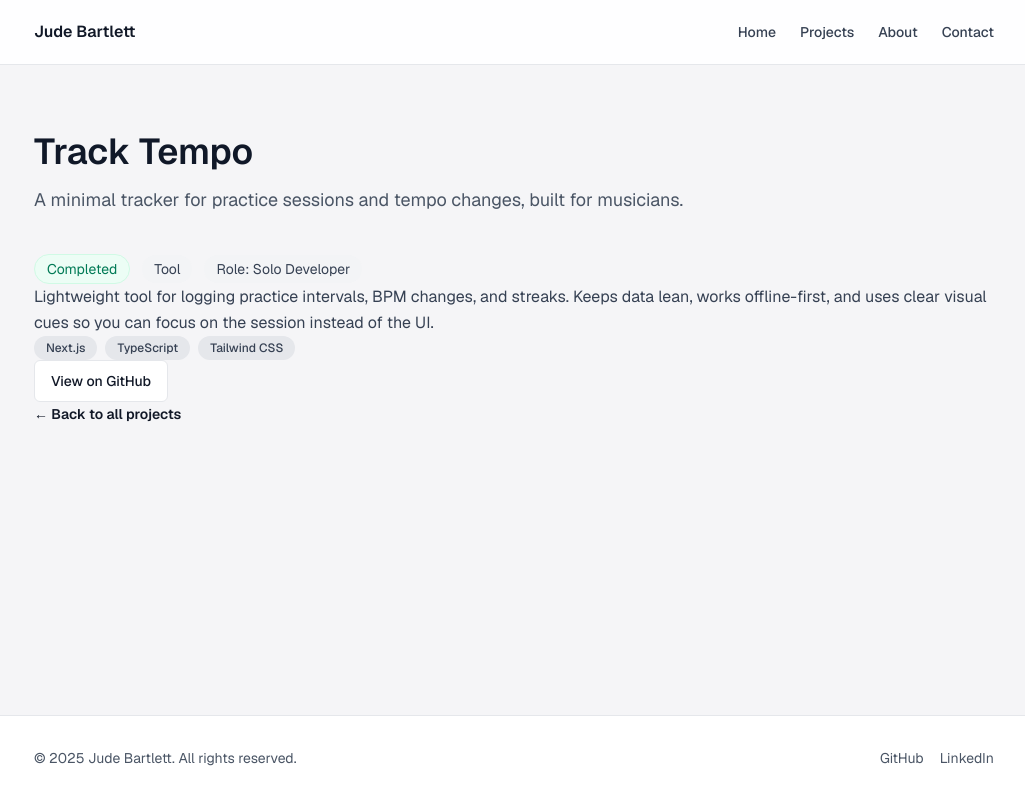
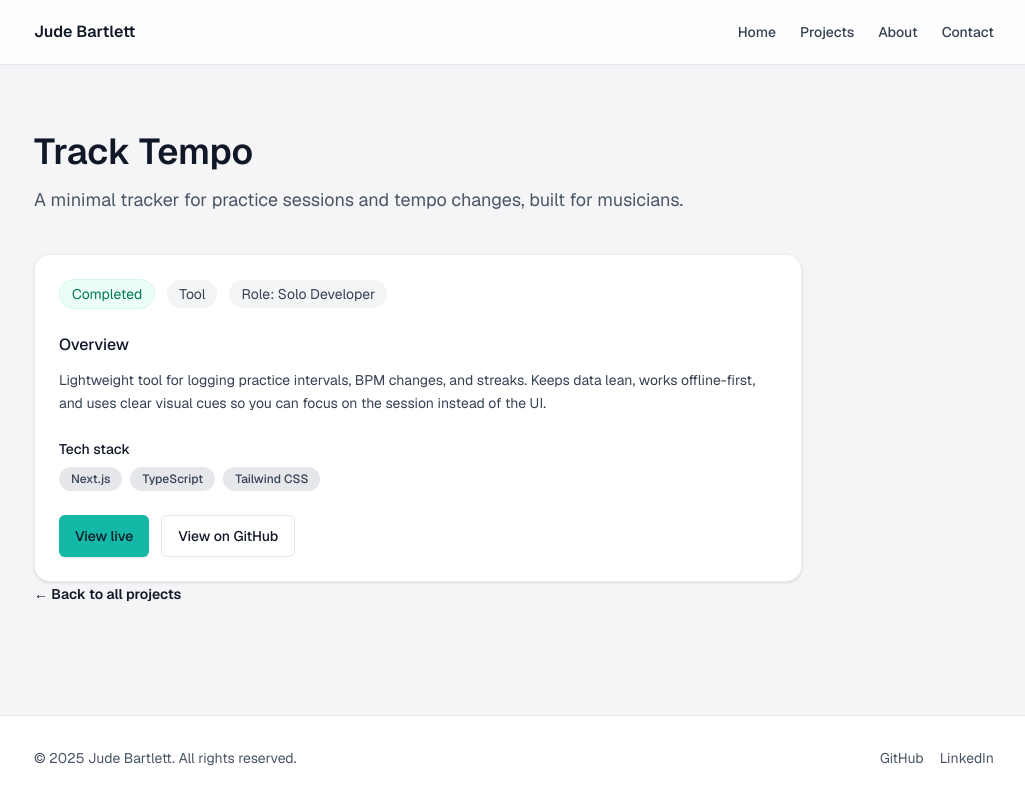
Before and after one commit to bartlettjude/jb-portfolio, a Next.js app: page /projects/track-tempo in a window 1280 px wide. Shown: the whole page, without its empty margins (126-1151 px from the left). Built offline with nearby package versions, Linux system fonts and the light colour scheme.

Commit message:
Refine project detail layout with live and repo links

```diff
--- a/app/projects/[slug]/page.tsx
+++ b/app/projects/[slug]/page.tsx
@@ -39,6 +39,7 @@ export default async function ProjectDetailPage({ params }: ProjectPageProps) {
   const { slug } = params;
   // Project content is sourced from data/projects.ts
   const project = getProjectBySlug(slug);
+  const demoLink = project?.demoUrl || project?.githubUrl;
 
   if (!project) {
     return (
@@ -59,37 +60,45 @@ export default async function ProjectDetailPage({ params }: ProjectPageProps) {
       description={project.shortDescription}
       className="space-y-6"
     >
+      <div className="max-w-3xl space-y-6 rounded-2xl border border-[color-mix(in_srgb,var(--border)_70%,transparent)] bg-[var(--card)] p-6 shadow-sm">
         <div className="flex flex-wrap items-center gap-3 text-sm text-gray-700">
           <span className={`rounded-full px-3 py-1 ${statusStyles[project.status]}`}>
             {project.status}
           </span>
           <span className="rounded-full bg-gray-100 px-3 py-1 text-gray-700">{project.type}</span>
           {project.role && (
-          <span className="rounded-full bg-gray-100 px-3 py-1 text-gray-700">Role: {project.role}</span>
+            <span className="rounded-full bg-gray-100 px-3 py-1 text-gray-700">
+              Role: {project.role}
+            </span>
           )}
         </div>
 
-      <div className="space-y-4 text-base leading-relaxed text-gray-700">
-        <p>{project.fullDescription}</p>
+        <div className="space-y-3 text-sm leading-relaxed text-gray-700">
+          <p className="text-base font-medium text-gray-900">Overview</p>
+          <p className="text-gray-700">{project.fullDescription}</p>
         </div>
 
+        <div className="space-y-2">
+          <p className="text-sm font-medium text-gray-900">Tech stack</p>
           <div className="flex flex-wrap gap-2">
             {project.techStack.map((tech) => (
               <Tag key={tech} label={tech} variant="muted" />
             ))}
           </div>
+        </div>
 
         <div className="flex flex-wrap gap-3">
+          {demoLink && (
+            <Button href={demoLink} variant="primary" external>
+              View live
+            </Button>
+          )}
           {project.githubUrl && (
             <Button href={project.githubUrl} variant="ghost" external>
               View on GitHub
             </Button>
           )}
-        {project.demoUrl && (
-          <Button href={project.demoUrl} variant="primary" external>
-            Live demo
-          </Button>
-        )}
+        </div>
       </div>
 
       <Link
```
Lines whose indentation alone changed are shown as unchanged.
